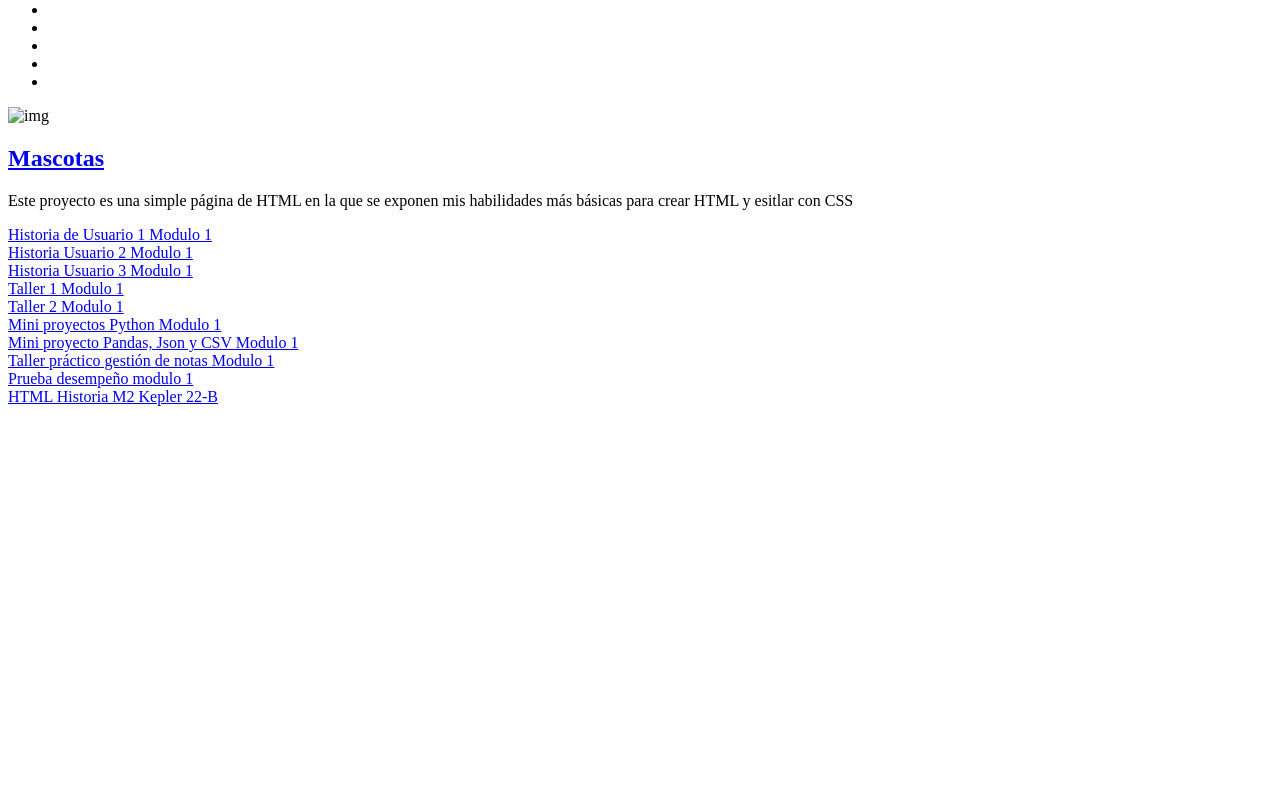
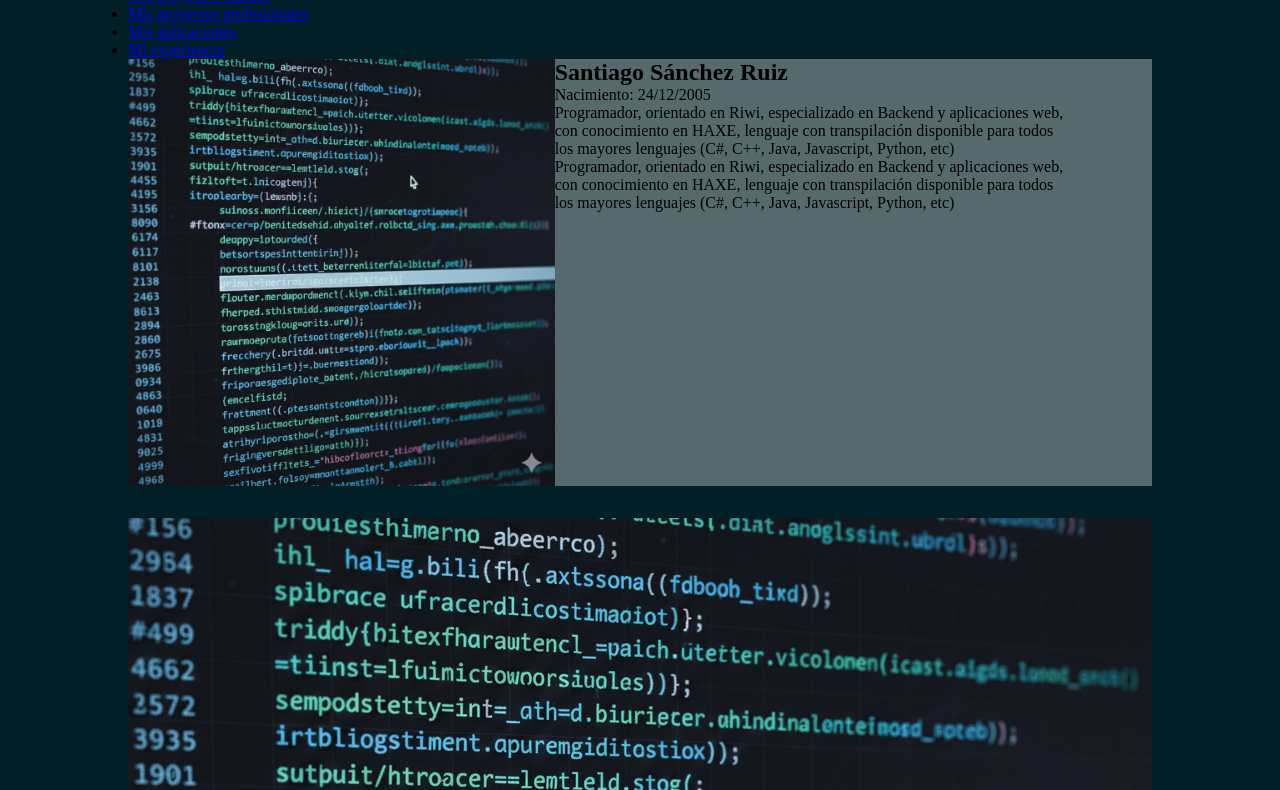
Before and after one commit to SrLampi1001/PORTAFOLIO, a plain HTML site: page index.html in a window 1280 px wide. Shown: the part 121-911 px from the top of the page. Before the commit the page ends 800 px from the top, so only its background shows below. Drawn offline with Linux system fonts and the light colour scheme.

Commit message:
Added classes, idea for card and grid distribution

```diff
--- a/index.html
+++ b/index.html
@@ -3,17 +3,17 @@
 <head>
     <meta charset="UTF-8">
     <meta name="viewport" content="width=device-width, initial-scale=1.0">
-    <link rel="icon" href="./media/images/icon.ico"> <!-- Icon -->
-    <link rel="stylesheet" href="./styles/styles.css" type="image/x-icon">
+    <link rel="icon" href="./media/images/icon.ico" type="image/x-icon"> <!-- Icon -->
+    <link rel="stylesheet" href="./styles/styles.css">
     <title>Portafolio</title>
 </head>
 <body>
-    <div class="margin-container"> <!-- Container with margin on left and right -->
+    <div class="padding-container"> <!-- Container with margin on left and right -->
         <header class="main-header"> <!-- Main header, re-appears when db-click -->
             <nav class="header-nav"> <!-- Nav for semantic HTML purporses, mainly just inherits the header styles is contained -->
                 <ul class="nav-list"> <!-- List especifically for navs -->
                     <li class="header-h1"><a href="./index.html" class="inherit-a">Mi portafolio</a></li>
-                    <li class="header-h2">Santiago Sánchez Ruiz</li>
+                    <li class="header-h2">Santiago</li>
                     <li class="nav-item"><a href="tel:+57-313-225-1924" class="inherit-a phone-logo">3132251924</a></li>
                     <li class="nav-item"><a href="mailto:sanchezsantiago1001@gmail.com" class="inherit-a email-logo">sanchezsantiago1001@gmail.com</a></li>
                     <li class="nav-item"><a href="https://github.com/SrLampi1001" class="inherit-a github-logo">SrLampi1001</a></li>
@@ -23,35 +23,78 @@
         <aside class="fixed-left"> <!-- Aside for in-page navigation, Semantic HTML -->
             <nav class="navbar">
                 <ul class="nav-bar">
-                    <li class="nav-item"></li>
-                    <li class="nav-item"></li>
-                    <li class="nav-item"></li>
-                    <li class="nav-item"></li>
-                    <li class="nav-item"></li>
+                    <li class="nav-item"><a href="#my-section" class="inherit-a">Acerca de mí</a></li>
+                    <li class="nav-item"><a href="#proyects-slider" class="inherit-a">Mis proyectos básicos</a></li>
+                    <li class="nav-item"><a href="#profesional-proyects" class="inherit-a">Mis proyectos profesionales</a></li>
+                    <li class="nav-item"><a href="#my-simple-applications" class="inherti-a">Mis aplicaciones</a></li>
+                    <li class="nav-item"><a href="#my-experience" class="inherit-a">Mi experiencia</a></li>
                 </ul>
             </nav>
         </aside>
         <main class="main-container"> <!-- Main container, with all the relevant information -->
+            <section id="my-section" class="card g-6-rows">
+                <img src="./media/images/example.png" alt="SrLampi1001" class="left-image">
+                <h2 class="card-title">Santiago Sánchez Ruiz</h2>
+                <p class="card-text">Nacimiento: 24/12/2005</p>
+                <p class="card-text">Programador, orientado en Riwi, especializado en Backend y aplicaciones web, con conocimiento en HAXE, lenguaje con transpilación disponible para todos los mayores lenguajes (C#, C++, Java, Javascript, Python, etc)</p>
+                <p class="card-text">Programador, orientado en Riwi, especializado en Backend y aplicaciones web, con conocimiento en HAXE, lenguaje con transpilación disponible para todos los mayores lenguajes (C#, C++, Java, Javascript, Python, etc)</p>
+            </section>
             <section class="card-container grid"> <!-- Section for showing the various proyects, currently all, in future will be separated into more specific subsections -->
                 <article class="card-article"> <!-- Article card for proyect -->
-                    <img src="./media/images/example.jp" alt="img" class="top-image"> <!-- Top image specifically for card containers -->
-                    <div class="card-body"> <!-- The body of the card, inspired on Bootstrap -->
-                        <h2 class="card-title"><a href="./historia_u_m2s1/mascotas.html" class="inherit-a">Mascotas</a></h2>
-                        <p class="card-text">
-                            Este proyecto es una simple página de HTML en la que se exponen mis habilidades más básicas para crear HTML y esitlar con CSS
-                        </p>
-                    </div>
+                    <img src="./media/images/example.png" alt="img" class="top-image"> <!-- Top image specifically for card containers -->
+                    <h2 class="card-title"><a href="./historia_u_m2s1/mascotas.html" class="inherit-a">Mascotas</a></h2>
+                    <p class="card-text">Este proyecto es una simple página de HTML en la que se exponen mis habilidades más básicas para crear HTML y esitlar con CSS</p>
                 </article>
-                <a href="https://github.com/SrLampi1001/historia_usuario_1">Historia de Usuario 1 Modulo 1</a><br>
-                <a href="https://github.com/SrLampi1001/historia_usuario_2">Historia Usuario 2 Modulo 1</a><br>
-                <a href="https://github.com/SrLampi1001/historia_usuario_3">Historia Usuario 3 Modulo 1</a><br>
-                <a href="https://github.com/SrLampi1001/taller1_riwi">Taller 1 Modulo 1</a><br>
-                <a href="https://github.com/SrLampi1001/taller2_riwi">Taller 2 Modulo 1</a><br>
-                <a href="https://github.com/SrLampi1001/Mini_proyecto_python">Mini proyectos Python Modulo 1</a><br>
-                <a href="https://github.com/nicogarzonhub/Mini_proyecto">Mini proyecto Pandas, Json y CSV Modulo 1</a></br>
-                <a href="https://github.com/SrLampi1001/taller_practico_gestion_notas">Taller práctico gestión de notas Modulo 1</a><br>
-                <a href="https://github.com/SrLampi1001/prueba_desempe-o_modulo_1">Prueba desempeño modulo 1</a><br>
-                <a href="https://github.com/SrLampi1001/kepler_page">HTML Historia M2 Kepler 22-B</a><br>
+                <article class="card-article">
+                    <img src="./media/images/example.png" alt="img" class="top-image">
+                    <h2 class="card-title"><a class="inherit-a" href="https://github.com/SrLampi1001/historia_usuario_1">Historia de Usuario 1 Modulo 1</a></h2>
+                    <p class="card-text">Este proyecto es un simple programa de Python creado para testear el conocimiento más básico de bucles y condicionales, usando user input.</p>
+                </article>
+                <article class="card-article">
+                    <img src="./media/images/example.png" alt="img" class="top-image">
+                    <h2 class="card-title"><a class="inherit-a" href="https://github.com/SrLampi1001/historia_usuario_2">Historia Usuario 2 Modulo 1</a></h2>
+                    <p class="card-text">Este proyecto es un simple programa de Python creado para testear el conocimiento más básico de bucles, condicionales y funciones, usando user input.</p>
+                </article>
+                <article class="card-article">
+                    <img src="./media/images/example.png" alt="img" class="top-image">
+                    <h2 class="card-title"><a class="inherit-a" href="https://github.com/SrLampi1001/historia_usuario_3">Historia Usuario 3 Modulo 1</a></h2>
+                    <p class="card-text">Este proyecto es un simple programa de Python creado para testear el conocimiento más básico de bucles, condiciones, funciones y librerías como csv.</p>
+                </article>
+                <article class="card-article">
+                    <img src="./media/images/example.png" alt="img" class="top-image">
+                    <h2 class="card-title"><a class="inherit-a" href="https://github.com/SrLampi1001/taller1_riwi">Taller 1 Modulo 1</a></h2>
+                    <p class="card-text">Este proyecto es una serie de varios programas (18) de python, para testear el conocimiento más básico de python, incluyendo funciones integradas para manejar strings.</p>
+                </article>
+                <article class="card-article">
+                    <img src="./media/images/example.png" alt="" class="top-image">
+                    <h2 class="card-title"><a class="inherit-a" href="https://github.com/SrLampi1001/taller2_riwi">Taller 2 Modulo 1</a></h2>
+                    <p class="card-text">Este proyecto es un simple programa de python que pone en prueba los conocimientos más básicos de control de errores, haciendo uso de user input</p>
+                </article>
+                <article class="card-article">
+                    <img src="./media/images/example.png" alt="" class="top-image">
+                    <h2 class="card-title"><a class="inherit-a" href="https://github.com/SrLampi1001/Mini_proyecto_python">Mini proyectos Python Modulo 1</a></h2>
+                    <p class="card-text">Este proyecto es una serie de 8 mini-proyectos que testean el conocimiento más básico de python, incluyendo librerías externas                            </p>
+                </article>
+                <article class="card-article">
+                    <img src="./media/images/example.png" alt="img" class="top-image">
+                    <h2 class="card-title"><a class="inherit-a" href="https://github.com/nicogarzonhub/Mini_proyecto">Mini proyecto Pandas, Json y CSV Modulo 1</a></h2>
+                    <p class="card-text">Este proyecto es un simple programa de python que pone a prueba los conocimientos más básicos del manejo de la librearía Pandas, y json</p>
+                </article>
+                <article class="card-article">
+                    <img src="./media/images/example.png" alt="img" class="top-image">
+                    <h2 class="card-title"><a class="inherit-a" href="https://github.com/SrLampi1001/taller_practico_gestion_notas">Taller práctico gestión de notas Modulo 1</a></h2>
+                    <p class="card-text">Este proyecto es un simple programa de python que pone a prueba el conocimiento más básico de funciones, bucles, condicionales y control de errores</p>
+                </article>
+                <artcile class="card-article">
+                    <img src="./media/images/example.png" alt="img" class="top-image">
+                    <h2 class="card-title"><a class="inherit-a" href="https://github.com/SrLampi1001/prueba_desempe-o_modulo_1">Prueba desempeño modulo 1</a></h2>
+                    <p class="card-text">Este proyecto es un simple programa de python que pone a prueba el conocimiento básico de funciones, bucles, condicionales, funciones de string y librerías como os.</p>
+                </artcile>
+                <article class="card-article">
+                    <img src="./media/images/example.png" alt="img" class="top-image">
+                    <h2 class="card-title"><a class="inherit-a" href="https://github.com/SrLampi1001/kepler_page">HTML Historia M2 Kepler 22-B</a></h2>
+                    <p class="card-text">Este proyecto es una simple página web que pone a prueba el uso de css y HTML sin empleo de ninguna librería, la página se envuelve al rededor de un mundo imaginario llamado kepler 22-B y su único ecosistema y civilización inteligente.</p>
+                </article>
             </section>
         </main>
         <footer class="main-footer"> <!-- Footer, semantic HTML -->
--- a/styles/styles.css
+++ b/styles/styles.css
@@ -0,0 +1,81 @@
+@import url(vars.css);
+/* General */
+*{
+    box-sizing: border-box;
+    margin: 0;
+    padding: 0;
+
+}
+/* Containers */
+    /* Headers */
+.main-header{
+    background-color: var(--dark-fancy-green-blue);
+}
+    /* Sections and articles */
+.card, .card-article{
+    background-color: var(--white-mist);
+    display: grid;
+    grid-template-columns: repeat(12, 1fr);
+    min-height: 10rem;
+}
+
+    /* Div & main*/
+.main-container{
+    display: grid;
+    gap: 2rem 0;
+}
+.g-6-rows{
+    grid-template-rows: repeat(5, auto) 1fr;
+}
+.padding-container{
+    background-color: var(--dark-green-blue);
+    padding: 0 10%;
+}
+    /* Footer */
+
+/* Nav & a */
+    /* Nav-header */
+.header-nav{
+    background-color: inherit;
+}
+    /* Nav-bars */
+
+    /* Links */
+
+/* Multimedia */
+    /* Images */
+.left-image{
+    grid-area: 1/1 /-1 / 6;
+    max-width: 100%;
+    max-height: 100%;
+}
+    /* Videos */
+
+    /* Iframes */
+
+/* Buttons  */
+    /* Real buttons */
+
+    /* Fake buttons */
+
+/* Text */
+    /* P & H */
+.card-title, .card-text{
+    grid-column: 1/ 12;
+}
+.left-image ~ .card-title, .left-image ~ .card-text{
+    grid-column: 6/12;
+}
+    /* Spans & i, strong and b */
+
+/* List*/
+    /* Unordered Lists */
+
+    /* Ordered Lists */
+
+/* Subclases */
+    /* Hover */
+
+    /* After */
+
+    /* Before */
--- /dev/null
+++ b/styles/vars.css
@@ -0,0 +1,37 @@
+:root{
+    /* Blue */
+    --dark-blue:#010221;
+    --dark-fancy-blue:#034159;
+    --fancy-blue: #025e73;
+    --blue:#0099dd;
+    --light-blue:#a1c7e0;
+    --dark-fancy-green-blue: #025951;
+    --dark-green-blue:#011f26;
+    --fancy-green-blue: #10403b;
+    --light-fancy-green-blue:#02735e;
+    /* Green */
+    --dark-moss-green: #214001;
+    --dark-green:#2e5902;
+    --dark-fancy-green: #038c3e;
+    --light-fancy-green: #0cf25d;
+    --light-grey-green: #8aa6a3;
+    /* Gray */
+    --dark-grass-gray: #4c5958;
+    --light-gray:#bfbfbf;
+    --ocher-gray:#bfb78f;
+    /* Red */
+    --meat-red:#a62b1f;
+    --dark-red:#8c1f28;
+    --brick-red:#591c21;
+    --red: #d92525;
+    /* Orange */
+    --light-orange:#f29f05;
+    --pastel-orange:#c43302;
+    --orange: #d96941;
+    --orange-2:#f28705;
+    /* Yellow */
+    --mustard-yellow: #f2a71b;
+    --yellow: #f2cb05;
+    /* Transparent */
+    --white-mist: #fff5;
+}
```
Also changed, not shown: media/images/example.png (added).
